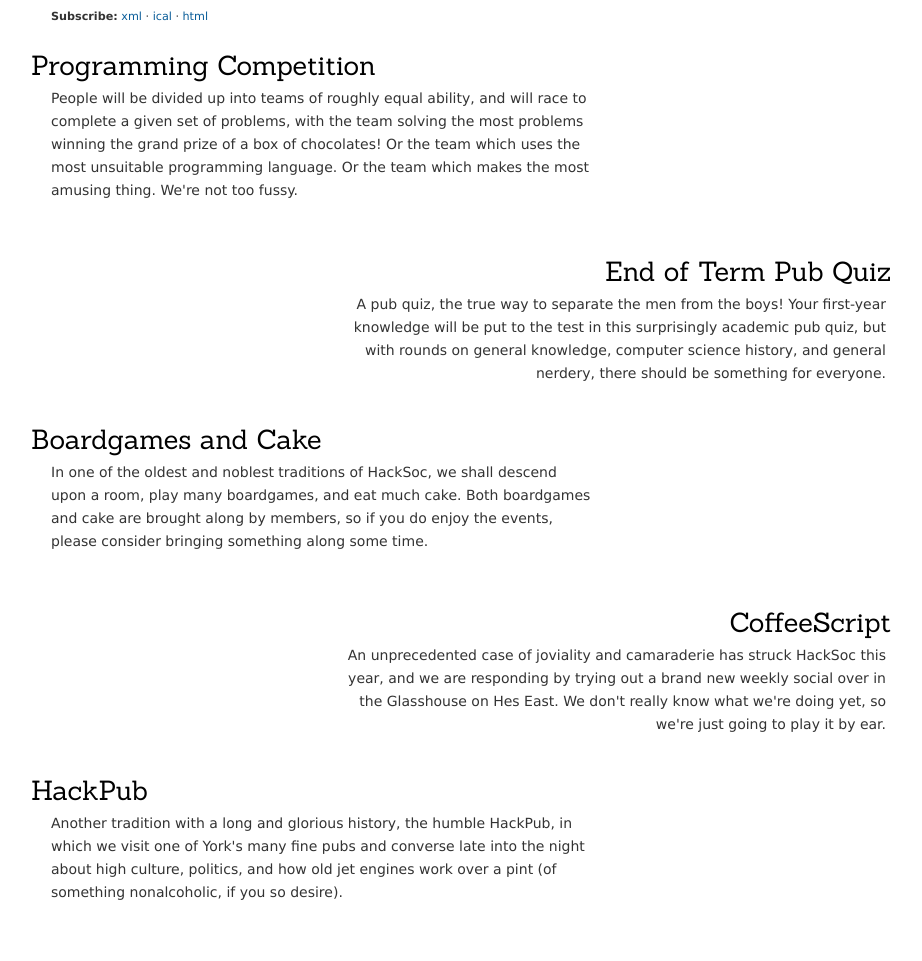
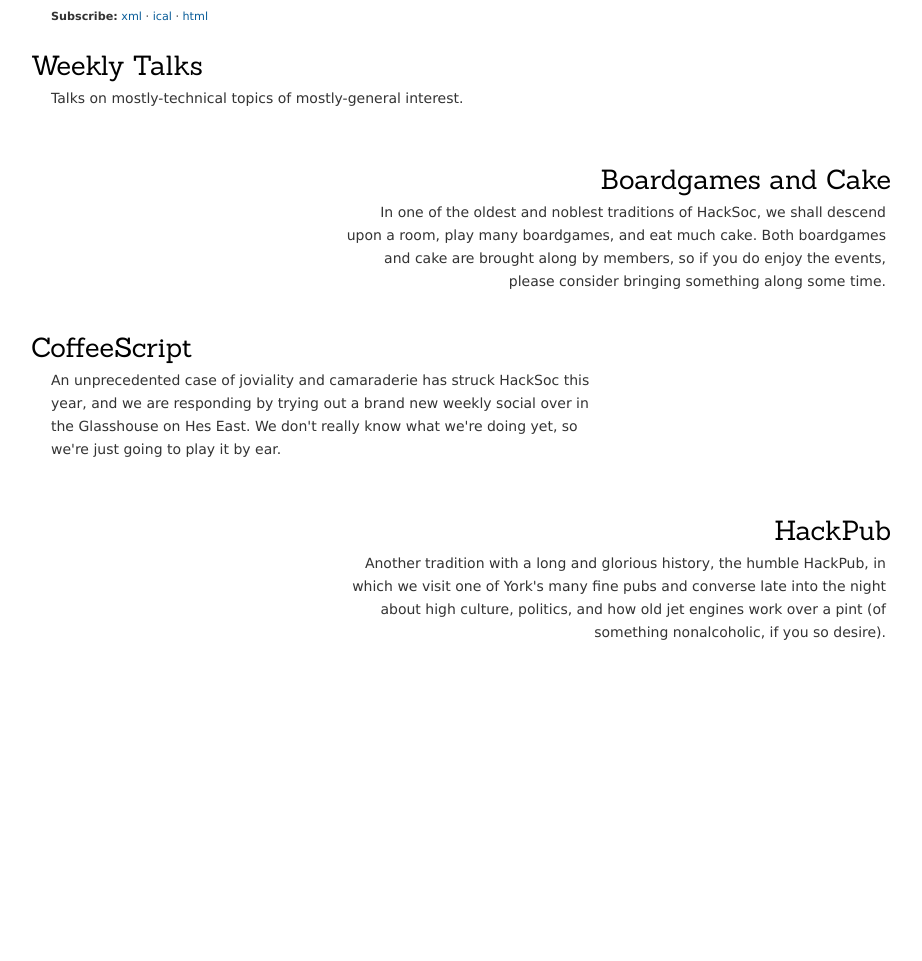
Before and after one commit to HackSoc/hacksoc.org, a Jekyll site: the page built from index.html, in a window 1280 px wide. Shown: the part 437-1398 px from the top of the page, without its empty margins (179-1101 px from the left). Built offline with Jekyll 4.4.1, drawn with Linux system fonts in a browser that asks for light colours; some web fonts are replaced; after the commit the page ends 1118 px from its top, so only the background shows below that.

Commit message:
Remove one-off events from activity summary, add weekly talks with placeholder text

```diff
--- a/index.html
+++ b/index.html
@@ -12,26 +12,21 @@ layout: wrapper
 </p>
 
 <div class="infobox">
-  <h2>Programming Competition</h2>
-  <p>People will be divided up into teams of roughly equal ability, and will race to complete a given set of problems, with the team solving the most problems winning the grand prize of a box of chocolates! Or the team which uses the most unsuitable programming language. Or the team which makes the most amusing thing. We're not too fussy.</p>
+  <h2>Weekly Talks</h2>
+  <p>Talks on mostly-technical topics of mostly-general interest.</p>
 </div>
 
 <div class="infobox alternate">
-  <h2>End of Term Pub Quiz</h2>
-  <p>A pub quiz, the true way to separate the men from the boys! Your first-year knowledge will be put to the test in this surprisingly academic pub quiz, but with rounds on general knowledge, computer science history, and general nerdery, there should be something for everyone.</p>
-</div>
-
-<div class="infobox">
   <h2>Boardgames and Cake</h2>
   <p>In one of the oldest and noblest traditions of HackSoc, we shall descend upon a room, play many boardgames, and eat much cake. Both boardgames and cake are brought along by members, so if you do enjoy the events, please consider bringing something along some time.</p>
 </div>
 
-<div class="infobox alternate">
+<div class="infobox">
   <h2>CoffeeScript</h2>
   <p>An unprecedented case of joviality and camaraderie has struck HackSoc this year, and we are responding by trying out a brand new weekly social over in the Glasshouse on Hes East. We don't really know what we're doing yet, so we're just going to play it by ear.</p>
 </div>
 
-<div class="infobox">
+<div class="infobox alternate">
   <h2>HackPub</h2>
   <p>Another tradition with a long and glorious history, the humble HackPub, in which we visit one of York's many fine pubs and converse late into the night about high culture, politics, and how old jet engines work over a pint (of something nonalcoholic, if you so desire).</p>
 </div>
```
